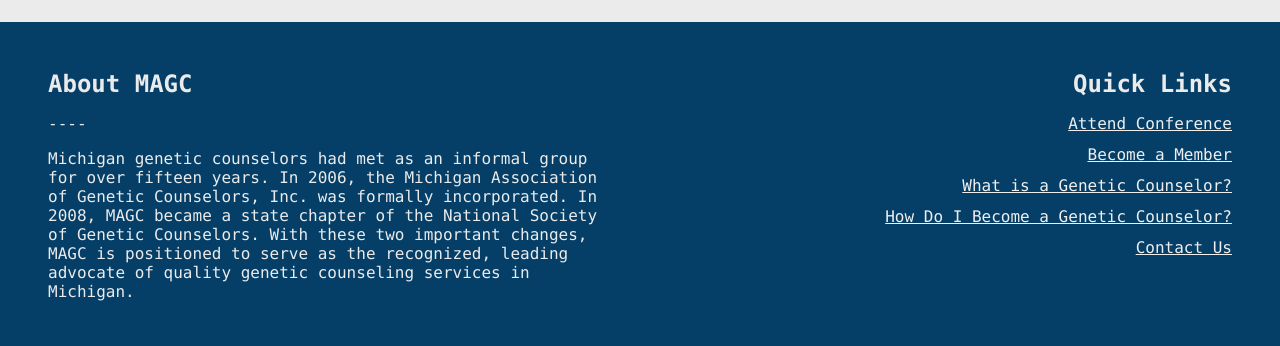
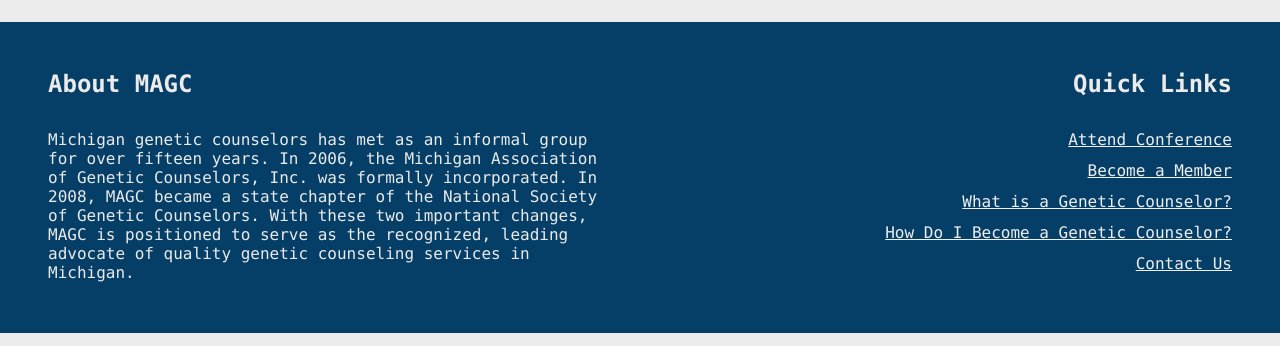
Before and after one commit to emilyjablonski/magc, a Next.js app in the folder frontend/: page / in a window 1280 px wide. Shown: the part 810-1156 px from the top of the page. Built offline with nearby package versions, Linux system fonts and the light colour scheme; no server answers.

Commit message:
small ui fixes

```diff
--- a/frontend/src/components/Footer.module.scss
+++ b/frontend/src/components/Footer.module.scss
@@ -60,6 +60,7 @@
   @media (min-width: $tablet-breakpoint) {
     align-items: flex-end;
   }
+  margin-top: 1rem;
 }
 
 .footer-link {
--- a/frontend/src/components/Footer.tsx
+++ b/frontend/src/components/Footer.tsx
@@ -16,9 +16,8 @@
       <div className={styles["footer-content"]}>
         <div className={styles["footer-col"]}>
           <h2>About MAGC</h2>
-          ----
           <p>
-            Michigan genetic counselors had met as an informal group for over fifteen years. In
+            Michigan genetic counselors has met as an informal group for over fifteen years. In
             2006, the Michigan Association of Genetic Counselors, Inc. was formally incorporated. In
             2008, MAGC became a state chapter of the National Society of Genetic Counselors. With
             these two important changes, MAGC is positioned to serve as the recognized, leading
--- a/frontend/src/components/NavigationBar.tsx
+++ b/frontend/src/components/NavigationBar.tsx
@@ -18,7 +18,7 @@
     dropdownItems: [
       { title: "History of MAGC", href: "/about/history" },
       { title: "Vision & Mission", href: "/about/vision-mission" },
-      { title: "Board of Directors" },
+      { title: "Board of Directors", href: "board" },
       { title: "Strategic Plan and Funding Efforts", href: "/about/strategic-plan" },
       { title: "Committees", href: "/about/committees" },
     ],
```
